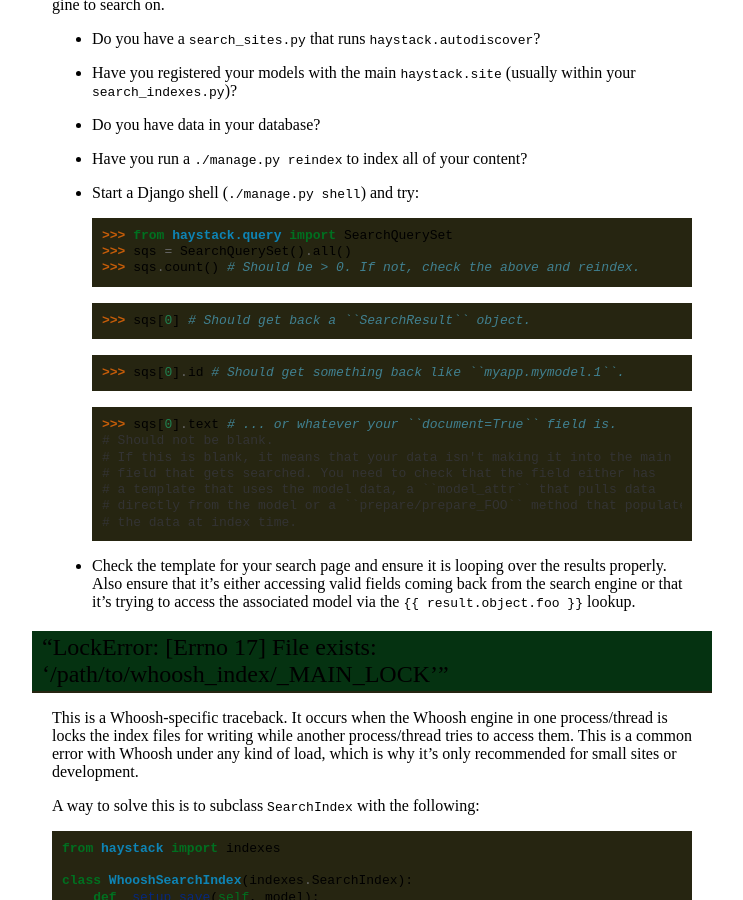
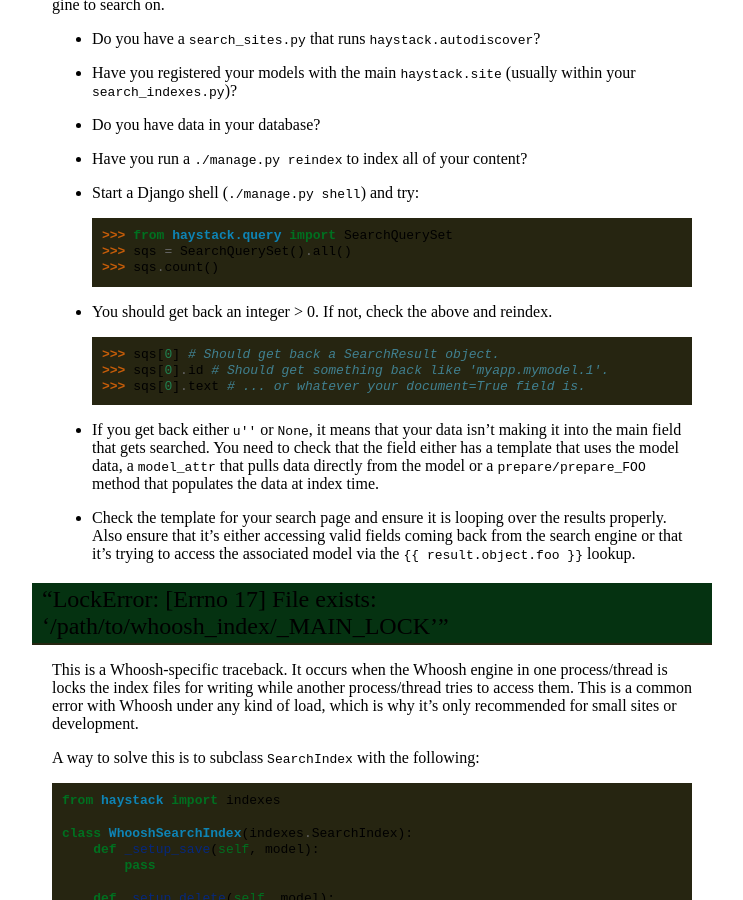
Before and after one commit to django-haystack/django-haystack, a Sphinx documentation site: the page built from docs/debugging.rst, in a window 1280 px wide and 900 px high, scrolled down 850 px. Shown: the whole window, without its empty margins (138-881 px from the left). Built offline with Sphinx 7.4.7, drawn with Linux system fonts in a browser that asks for light colours; a style sheet for code colours, icons or effects is not loaded.

Commit message:
Reformatted debugging docs a bit.

```diff
--- a/docs/debugging.rst
+++ b/docs/debugging.rst
@@ -47,20 +47,19 @@
 
   >>> from haystack.query import SearchQuerySet
   >>> sqs = SearchQuerySet().all()
-  >>> sqs.count() # Should be > 0. If not, check the above and reindex.
+  >>> sqs.count()
 
-  >>> sqs[0] # Should get back a ``SearchResult`` object.
+* You should get back an integer > 0. If not, check the above and reindex.
 
-  >>> sqs[0].id # Should get something back like ``myapp.mymodel.1``.
+  >>> sqs[0] # Should get back a SearchResult object.
+  >>> sqs[0].id # Should get something back like 'myapp.mymodel.1'.
+  >>> sqs[0].text # ... or whatever your document=True field is.
 
-  >>> sqs[0].text # ... or whatever your ``document=True`` field is.
-  # Should not be blank.
-  # If this is blank, it means that your data isn't making it into the main
-  # field that gets searched. You need to check that the field either has
-  # a template that uses the model data, a ``model_attr`` that pulls data
-  # directly from the model or a ``prepare/prepare_FOO`` method that populates
-  # the data at index time.
-
+* If you get back either ``u''`` or ``None``, it means that your data isn't
+  making it into the main field that gets searched. You need to check that the
+  field either has a template that uses the model data, a ``model_attr`` that
+  pulls data directly from the model or a ``prepare/prepare_FOO`` method that
+  populates the data at index time.
 * Check the template for your search page and ensure it is looping over the
   results properly. Also ensure that it's either accessing valid fields coming
   back from the search engine or that it's trying to access the associated
```
